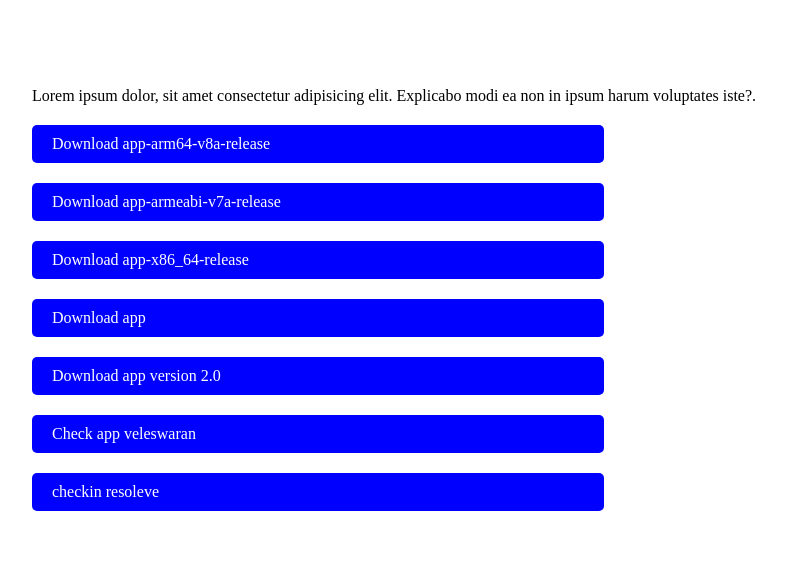
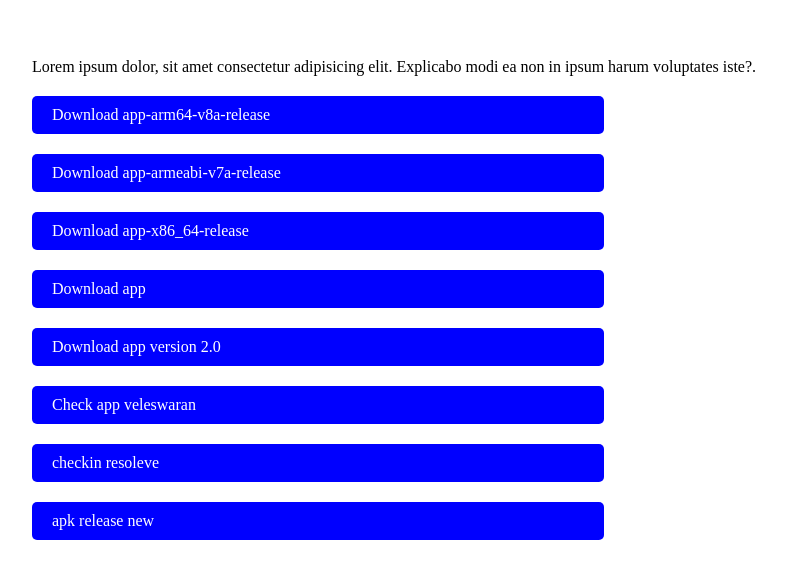
Before and after one commit to veleswaran/attendance, a plain HTML site: page index.html in a window 1280 px wide. Shown: the part 101-680 px from the top of the page, without its empty margins (246-1032 px from the left). Drawn offline with Linux system fonts and the light colour scheme.

Commit message:
check data

```diff
--- a/index.html
+++ b/index.html
@@ -46,6 +46,7 @@
             <a href="./checkapp.apk">Check app veleswaran</a>
 
             <a href="./app-release1.apk">checkin resoleve</a>
+            <a href="./file/app-arm64-v8a-release.apk">apk release new</a>
         </div>
     </div>
 
```
Also changed, not shown: 1 other file.
